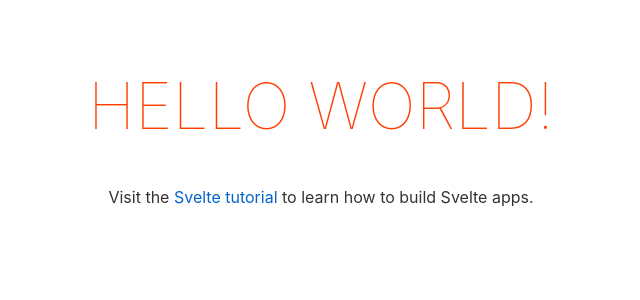
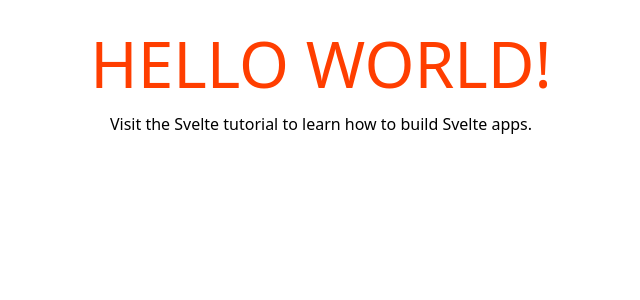
Before and after one commit to breadthe/svelte-tailwind2-starter, a Svelte app: page / in a window 1280 px wide. Shown: the top 300 px of the page, without its empty margins (319-959 px from the left). Built offline with nearby package versions, Linux system fonts and the light colour scheme.

Commit message:
Install TailwindCSS 2.0 (compat build)
Uses PostCSS 7
@see https://tailwindcss.com/docs/installation#post-css-7-compatibility-build

```diff
--- /dev/null
+++ b/postcss.config.js
@@ -0,0 +1,7 @@
+module.exports = {
+  plugins: {
+    "postcss-import": {},
+    tailwindcss: {},
+    autoprefixer: {},
+  }
+}
--- a/public/global.css
+++ b/public/global.css
@@ -1,63 +1,3 @@
-html, body {
-	position: relative;
-	width: 100%;
-	height: 100%;
-}
-
-body {
-	color: #333;
-	margin: 0;
-	padding: 8px;
-	box-sizing: border-box;
-	font-family: -apple-system, BlinkMacSystemFont, "Segoe UI", Roboto, Oxygen-Sans, Ubuntu, Cantarell, "Helvetica Neue", sans-serif;
-}
-
-a {
-	color: rgb(0,100,200);
-	text-decoration: none;
-}
-
-a:hover {
-	text-decoration: underline;
-}
-
-a:visited {
-	color: rgb(0,80,160);
-}
-
-label {
-	display: block;
-}
-
-input, button, select, textarea {
-	font-family: inherit;
-	font-size: inherit;
-	-webkit-padding: 0.4em 0;
-	padding: 0.4em;
-	margin: 0 0 0.5em 0;
-	box-sizing: border-box;
-	border: 1px solid #ccc;
-	border-radius: 2px;
-}
-
-input:disabled {
-	color: #ccc;
-}
-
-button {
-	color: #333;
-	background-color: #f4f4f4;
-	outline: none;
-}
-
-button:disabled {
-	color: #999;
-}
-
-button:not(:disabled):active {
-	background-color: #ddd;
-}
-
-button:focus {
-	border-color: #666;
-}
+@tailwind base;
+@tailwind components;
+@tailwind utilities;
--- a/rollup.config.js
+++ b/rollup.config.js
@@ -3,6 +3,7 @@ import resolve from '@rollup/plugin-node-resolve';
 import commonjs from '@rollup/plugin-commonjs';
 import livereload from 'rollup-plugin-livereload';
 import { terser } from 'rollup-plugin-terser';
+import postcss from 'rollup-plugin-postcss'
 
 const production = !process.env.ROLLUP_WATCH;
 
@@ -36,6 +37,7 @@ export default {
 		file: 'public/build/bundle.js'
 	},
 	plugins: [
+		postcss({ extract: false, use: ['sass'] }),
 		svelte({
 			// enable run-time checks when not in production
 			dev: !production,
--- a/src/App.svelte
+++ b/src/App.svelte
@@ -1,11 +1,6 @@
 <script>
   export let name;
 </script>
-
-<main>
-	<h1>Hello {name}!</h1>
-	<p>Visit the <a href="https://svelte.dev/tutorial">Svelte tutorial</a> to learn how to build Svelte apps.</p>
-</main>
 
 <style>
   main {
@@ -28,3 +23,12 @@
     }
   }
 </style>
+
+<main>
+  <h1 class="text-gray-500">Hello {name}!</h1>
+  <p>
+    Visit the
+    <a href="https://svelte.dev/tutorial">Svelte tutorial</a>
+    to learn how to build Svelte apps.
+  </p>
+</main>
--- a/src/main.js
+++ b/src/main.js
@@ -1,4 +1,5 @@
 import App from './App.svelte';
+import global from "../public/global.css";
 
 const app = new App({
 	target: document.body,
--- /dev/null
+++ b/tailwind.config.js
@@ -0,0 +1,11 @@
+module.exports = {
+  purge: [],
+  darkMode: false, // or 'media' or 'class'
+  theme: {
+    extend: {},
+  },
+  variants: {
+    extend: {},
+  },
+  plugins: [],
+}
```
Also changed, not shown: package.json (+7 -2 lines), 2 other files (tests, documents, lock files or other folders). Lines whose indentation alone changed are shown as unchanged.
